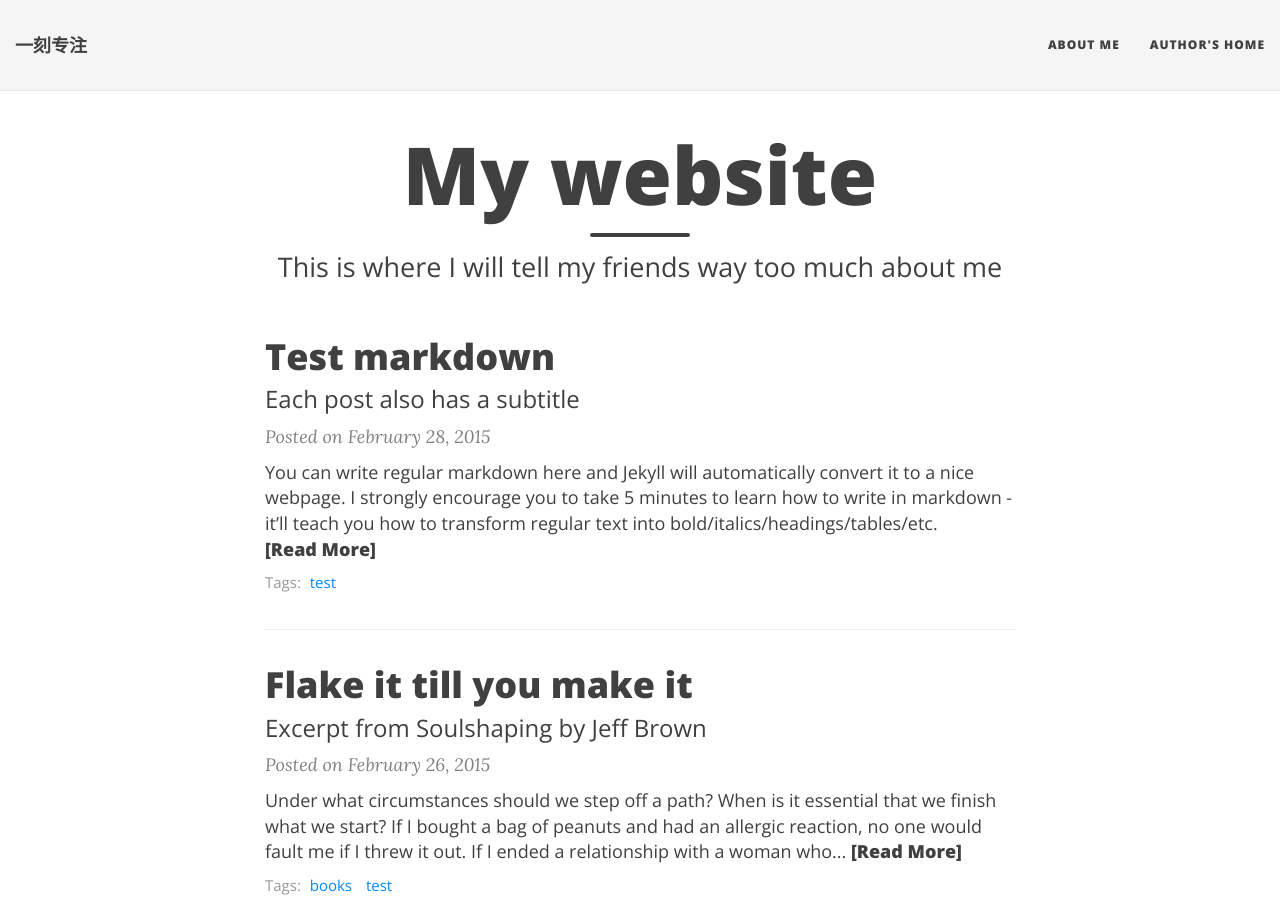
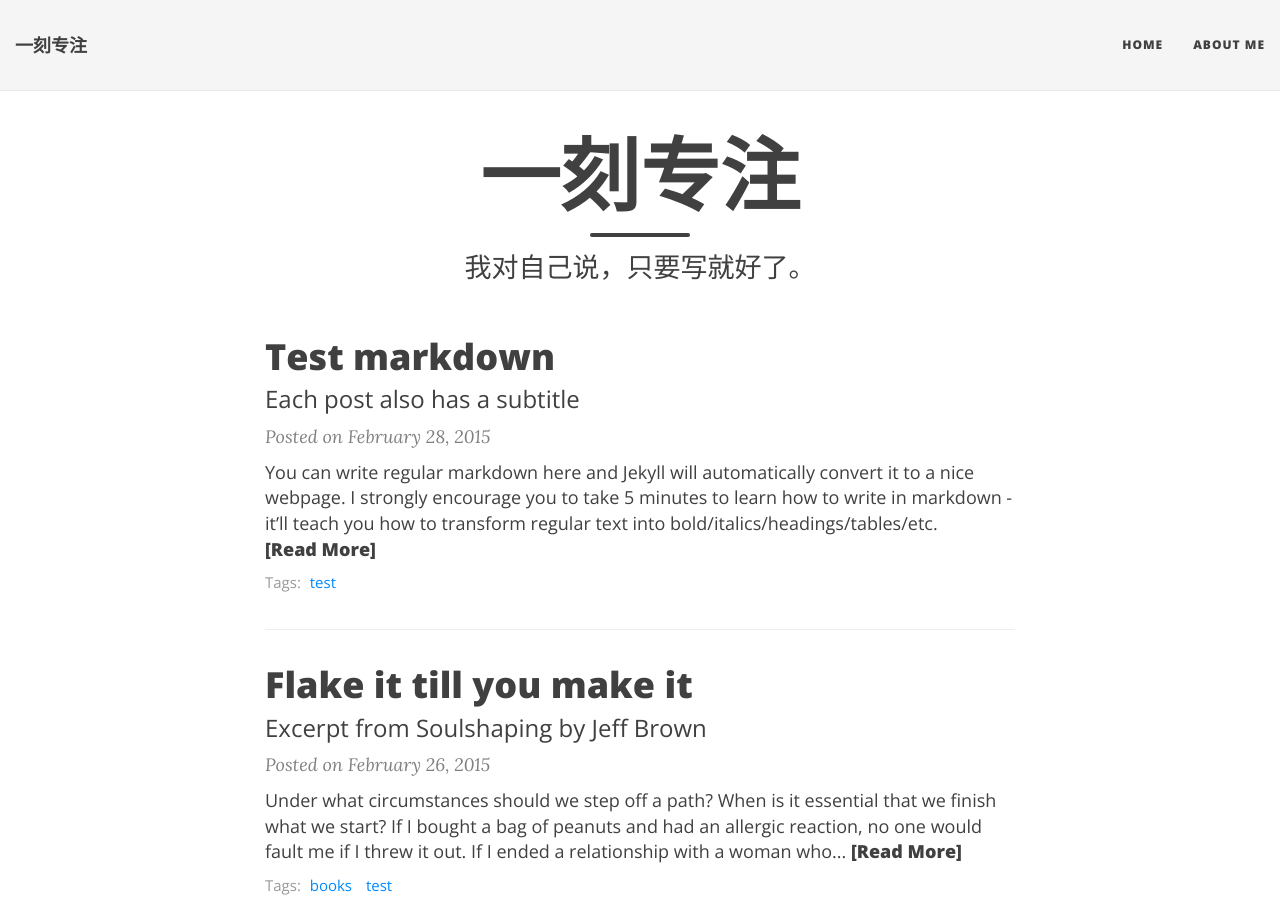
Before and after one commit to mihouta/mihouta.github.io, a Jekyll site: the page built from index.html, in a window 1280 px wide and 900 px high. Built offline with Jekyll 4.4.1, drawn with Linux system fonts in a browser that asks for light colours; nearby versions of some CDN libraries; the list of posts is cut into pages by our own code.

Commit message:
update index

```diff
--- a/_config.yml
+++ b/_config.yml
@@ -23,8 +23,8 @@
 
 # List of links in the navigation bar
 navbar-links:
+  Home: "https://mihouta.github.io"
   About Me: "aboutme"
-  Author's home: "https://mihouta.github.io"
 
 # Image to show in the navigation bar - image must be a square (width = height)
 # Remove this parameter if you don't want an image in the navbar
--- a/index.html
+++ b/index.html
@@ -1,7 +1,7 @@
 ---
 layout: page
-title: My website
-subtitle: This is where I will tell my friends way too much about me
+title: 一刻专注
+subtitle: 我对自己说，只要写就好了。
 use-site-title: true
 ---
 
```
